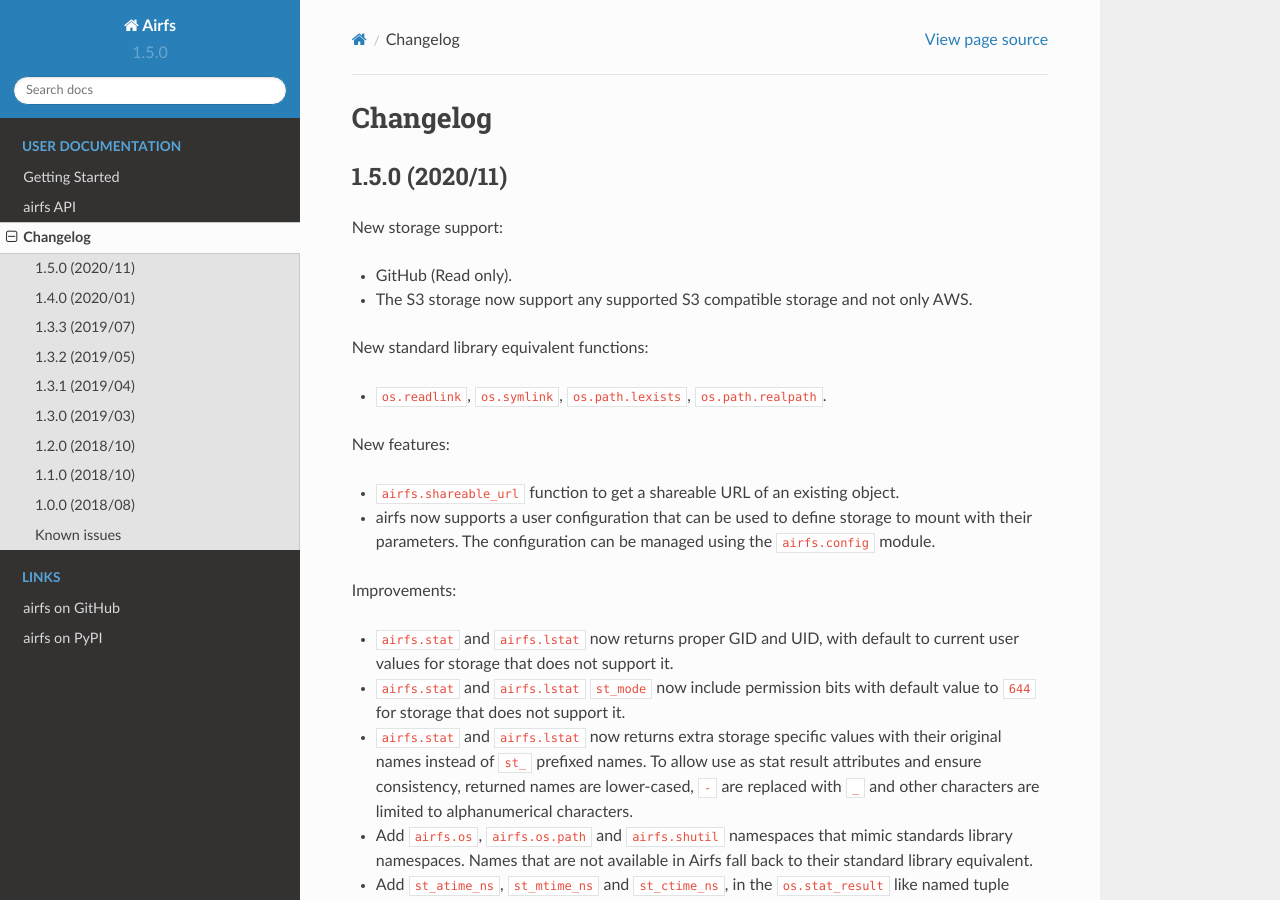
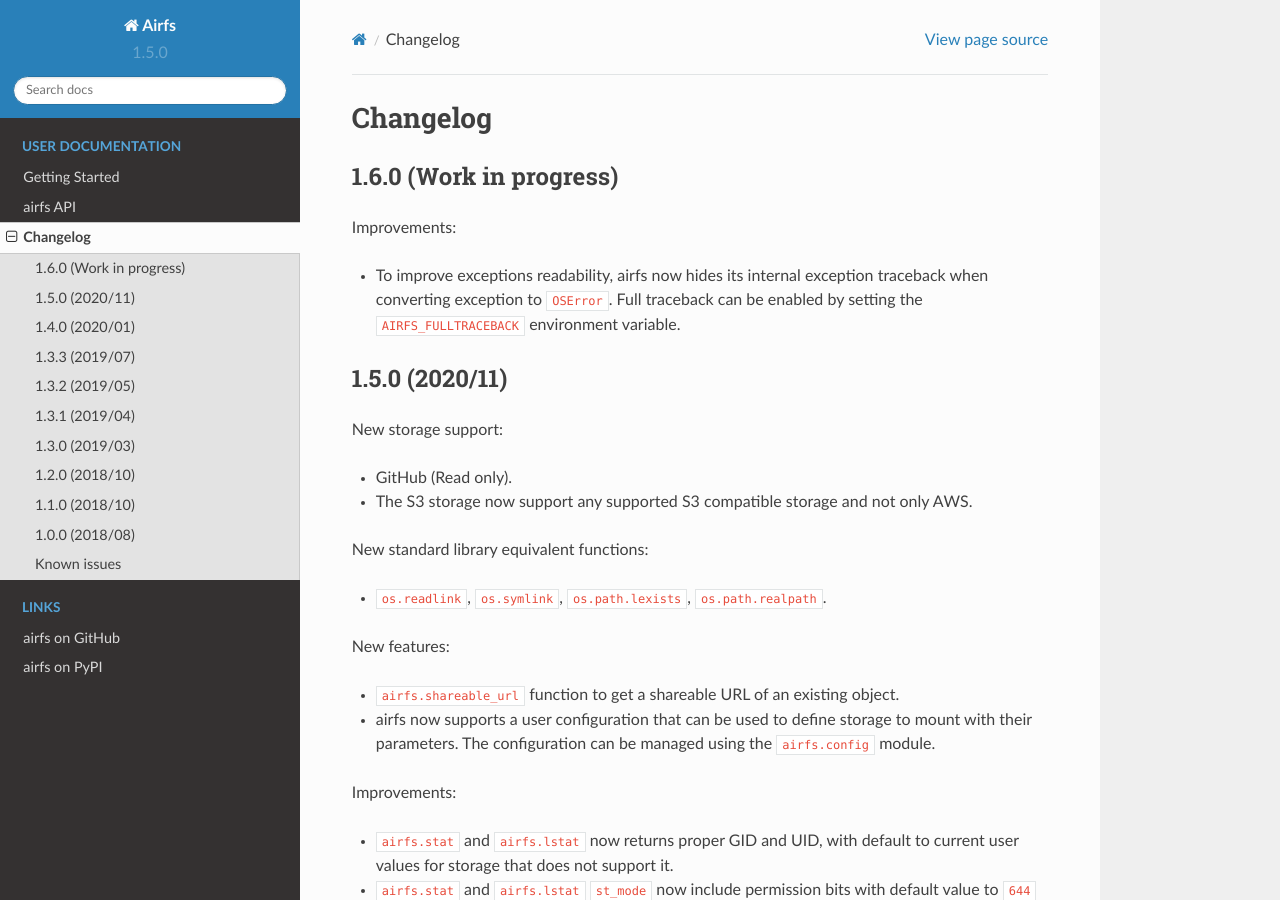
Before and after one commit to JGoutin/airfs, a Sphinx documentation site: the page built from docs/changes.rst, in a window 1280 px wide and 900 px high. Built offline with Sphinx 7.4.7 and the Read the Docs theme 2.0.0, drawn with Linux system fonts in a browser that asks for light colours.

Commit message:
Raise more concise Tracebacks

```diff
--- a/docs/changes.rst
+++ b/docs/changes.rst
@@ -1,5 +1,15 @@
 Changelog
 =========
+
+1.6.0 (Work in progress)
+------------------------
+
+Improvements:
+
+* To improve exceptions readability, airfs now hides its internal exception traceback
+  when converting exception to ``OSError``. Full traceback can be enabled by setting the
+  ``AIRFS_FULLTRACEBACK`` environment variable.
+
 
 1.5.0 (2020/11)
 ---------------
```
Also changed, not shown: 3 other files.
